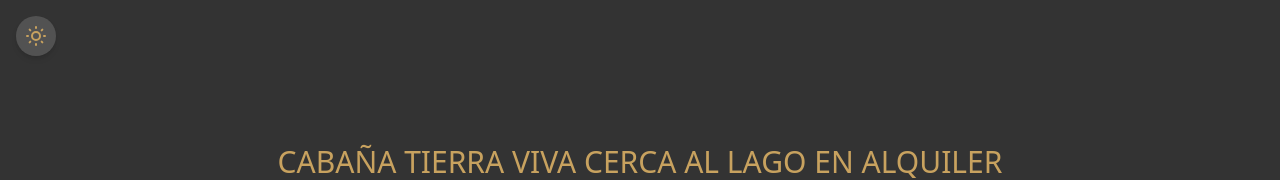
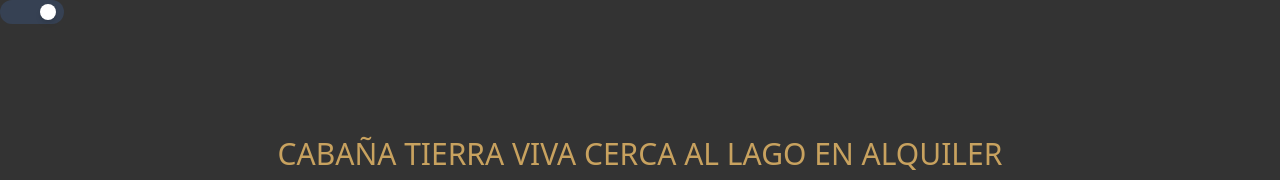
Before and after one commit to No-Country-simulation/s21-14-n-webapp, a React (Vite) app in the folder client/: page /inmueble in a window 1280 px wide. Shown: the top 180 px of the page. Built offline with nearby package versions, Linux system fonts and the light colour scheme.

Commit message:
feat: fixed path bug

```diff
--- a/client/src/pages/ListOfProperties.jsx
+++ b/client/src/pages/ListOfProperties.jsx
@@ -1,4 +1,4 @@
-import PropertyCard from "../components/PropertyCard";
+import PropertyCard from "../components/shared/PropertyCard";
 import ThemeProvider from '../components/shared/dark-theme/ThemeProvider';
 import ThemeSelect from '../components/shared/dark-theme/ThemeSelect';
 
--- a/client/src/pages/PropertyPage.jsx
+++ b/client/src/pages/PropertyPage.jsx
@@ -122,7 +122,7 @@ const PropertyPage = () =>
   return (
     <ThemeProvider>
       <div className="bg-white dark:bg-bg-color dark:text-white transition-colors duration-500 ease-in-out">
-        <ThemeSelect displayType='icons'/>
+        <ThemeSelect displayType='toggle'/>
         <a href="" className="fixed bottom-20 right-10 bg-emerald-400 h-12 w-12  rounded-full flex items-center justify-center
         dark:bg-neutral-400 dark:hover:bg-emerald-500 transition-all duration-300
         " target="_blank">
```
